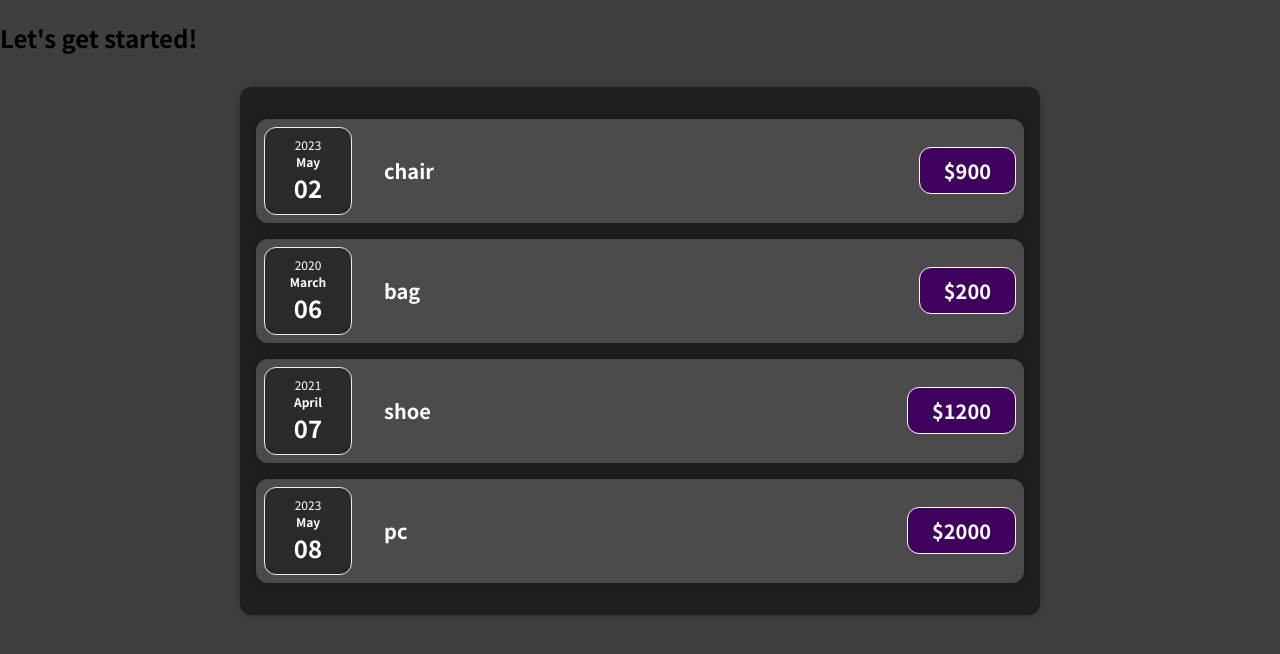
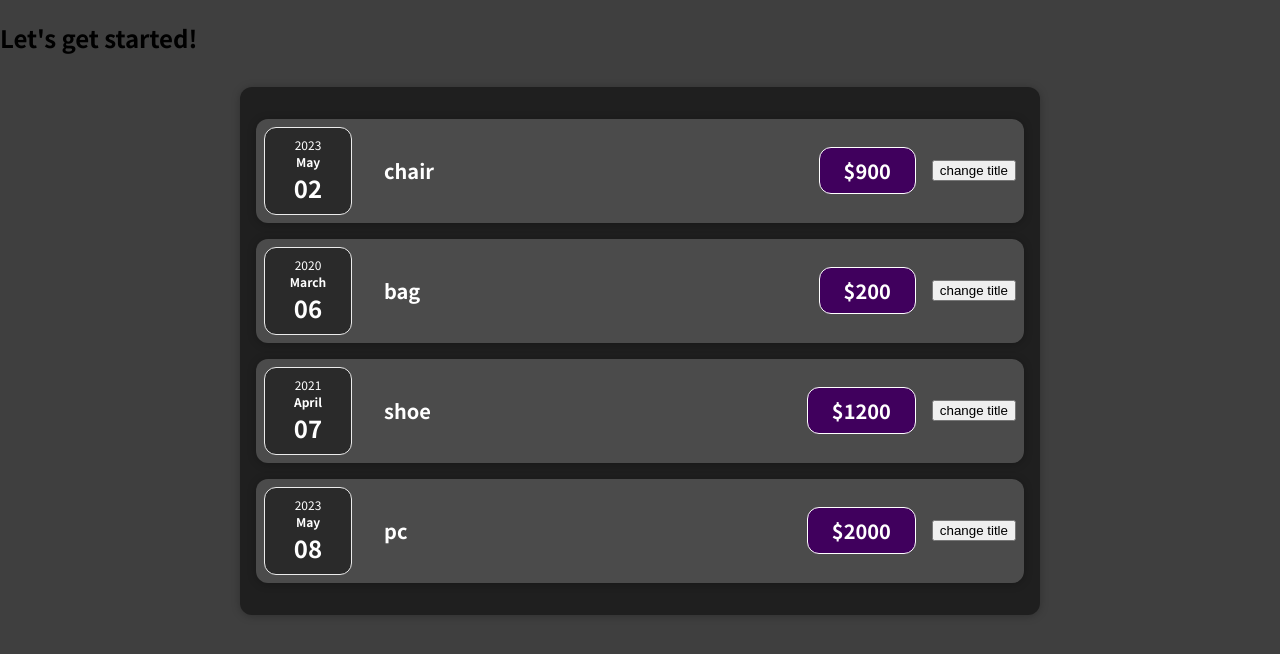
Before and after one commit to mojtabasharafiyeh/my-app, a React (Create React App) app: page / in a window 1280 px wide. Shown: the top 654 px of the page. Built offline with nearby package versions, Linux system fonts and the light colour scheme.

Commit message:
add button and add eventlistener on it

```diff
--- a/src/component/Expenses/ExpenseItem.js
+++ b/src/component/Expenses/ExpenseItem.js
@@ -3,12 +3,16 @@ import './ExpenseItem.css'
 import ExpenseDate from '../Expenses/ExpenseDate'
 import Card from '../UI/Card'
 const ExpenseItem = (props) => {
+  const clickHandler = () => {
+    console.log('click!')
+  }
   return (
     <Card className='expense-item'>
       <div className='expense-item__description'>
         <ExpenseDate date={props.date} />
         <h2>{props.title}</h2>
         <div className='expense-item__price'>${props.amount}</div>
+        <button onClick={clickHandler}>change title</button>
       </div>
     </Card>
   )
```
